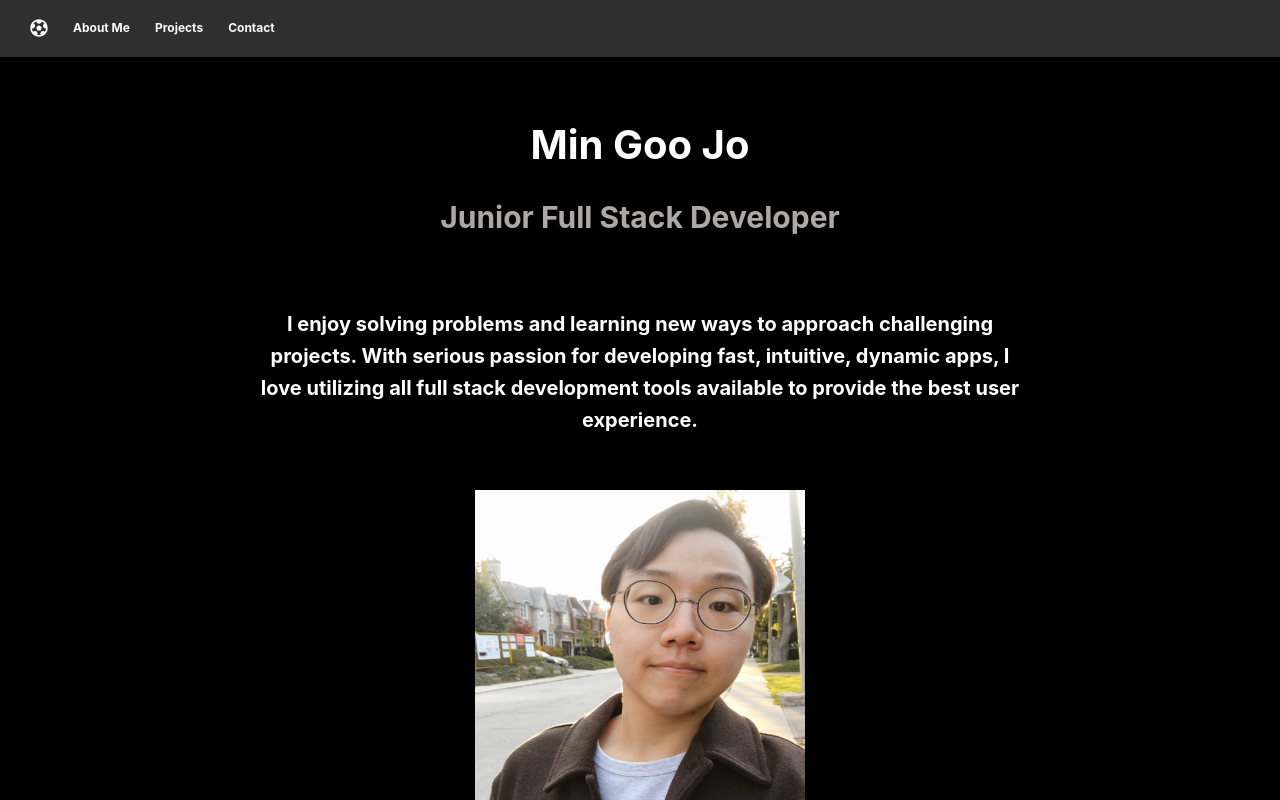
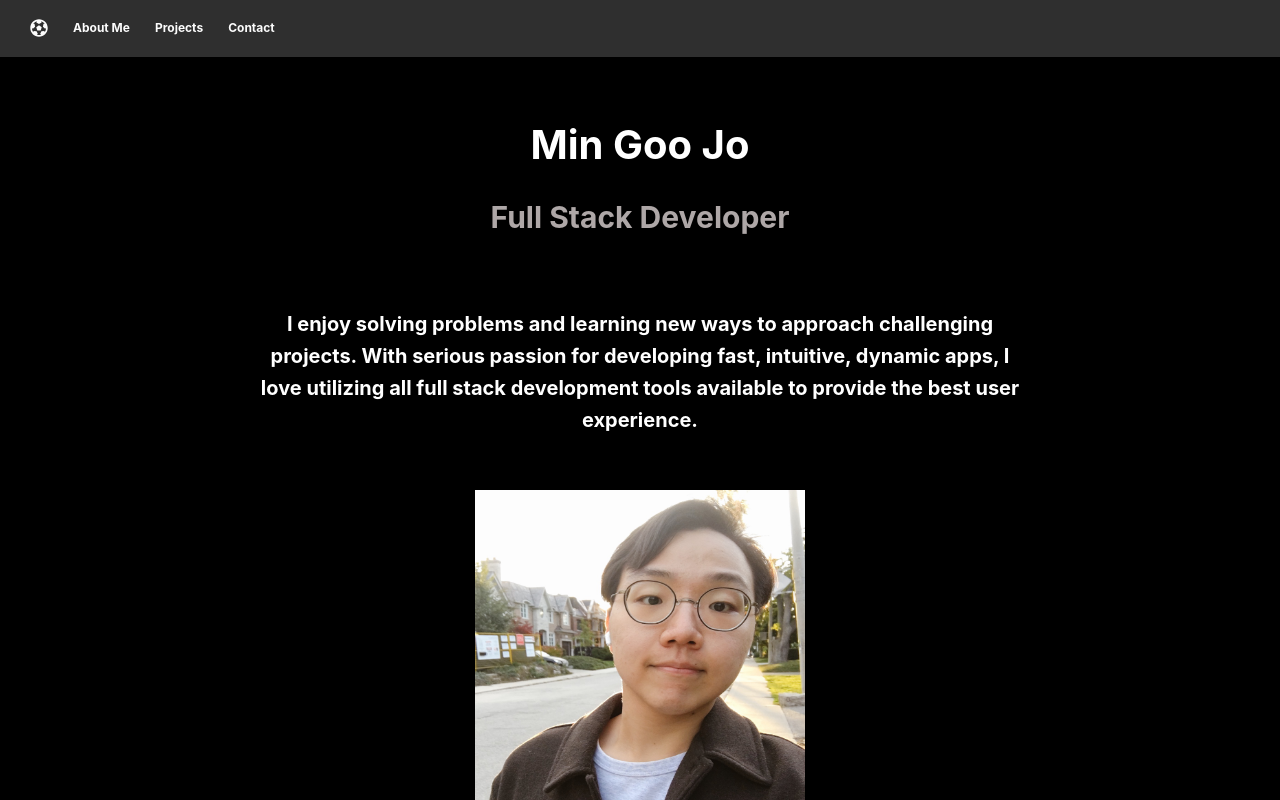
Before and after one commit to jmgtheworld/aboutme, a React (Create React App) app: page / in a window 1280 px wide. Shown: the top 800 px of the page. Built offline with nearby package versions, Linux system fonts and the light colour scheme.

Commit message:
revise from junior full stack developer to full stack developer

```diff
--- a/src/components/Body.js
+++ b/src/components/Body.js
@@ -7,7 +7,7 @@ export default function Body() {
     <div className = "body" >
       {/* Start of Body  */}
       <h3 className = "name" id = "about"> Min Goo Jo </h3>
-      <h4 className = "title"> Junior Full Stack Developer </h4>
+      <h4 className = "title"> Full Stack Developer </h4>
       <h5 className = "aboutMe">
         I enjoy solving problems and learning new ways to approach challenging projects.
         With serious passion for developing fast, intuitive, dynamic apps, I love utilizing
```
